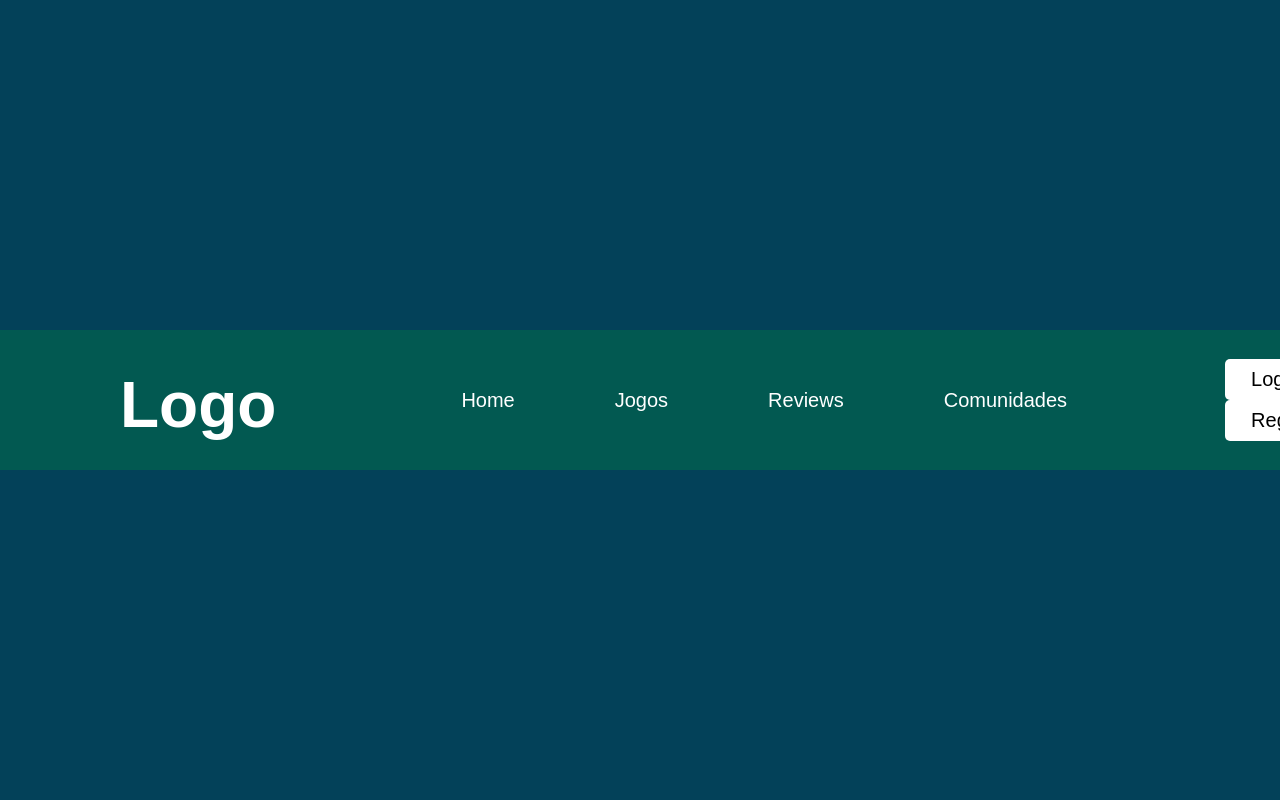
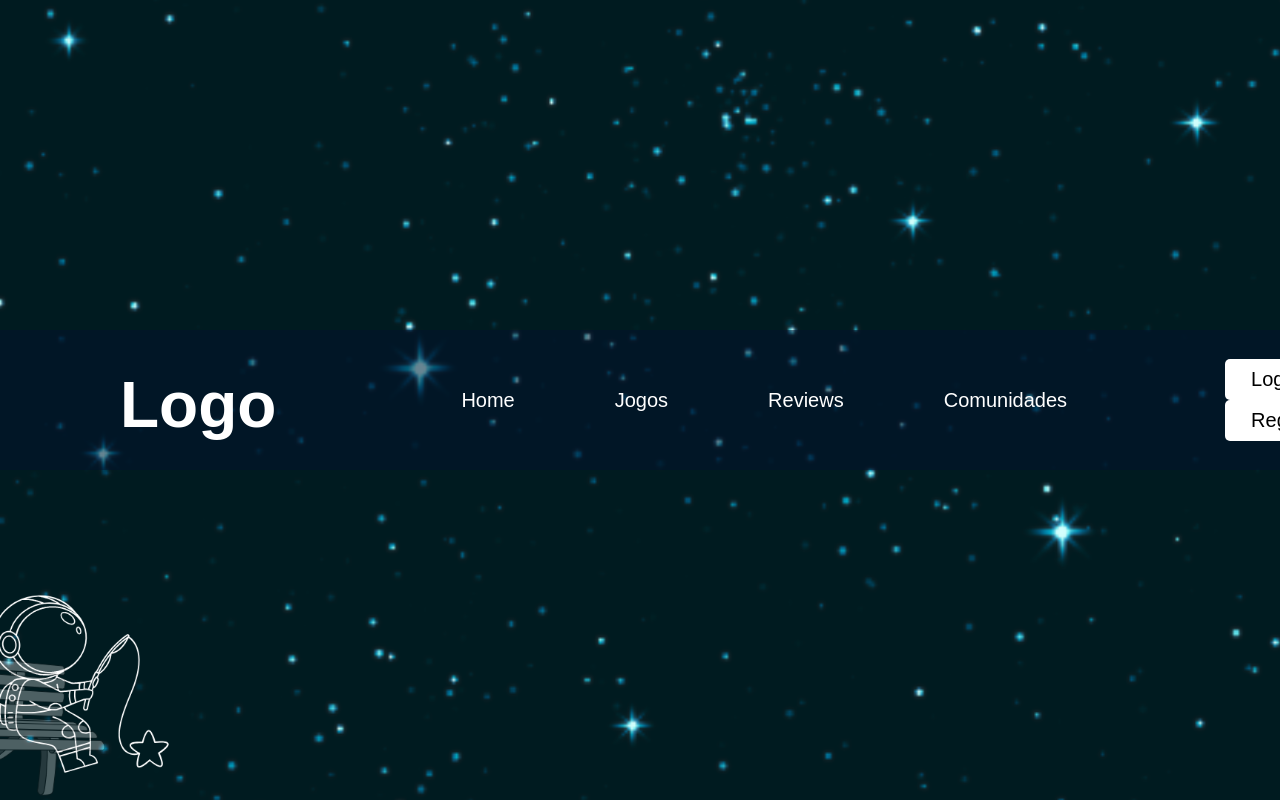
Before and after one commit to NathaelPedro/sitejogosprotifolio, a React (Vite) app: page / in a window 1280 px wide. Shown: the top 800 px of the page. Built offline with nearby package versions, Linux system fonts and the light colour scheme.

Commit message:
background

```diff
--- a/src/components/cabecalho.css
+++ b/src/components/cabecalho.css
@@ -5,7 +5,12 @@
 }
 
 body {
-    background: #034159;
+    background: #000000;
+    background-image: url(./Design\ Fundo.png);
+    background-size: cover;
+    background-repeat: no-repeat;
+    background-position: center;
+    background-attachment: fixed;
 }
 
 .topo {
@@ -14,7 +19,7 @@ body {
     justify-content: space-between;
     padding: 10px;
     margin: 20px auto;
-    background-color: #025951;
+    background-color: #03122e83;
     font-family: Arial, Helvetica, sans-serif;
     font-size: 20px;
     color: white;
@@ -46,6 +51,6 @@ ul {
 }
 
 li:hover {
-    background-color: #0cf25d36;
+    background-color: #0011ff44;
     border-radius: 5px;
 }
--- a/src/pages/login.html
+++ b/src/pages/login.html
@@ -4,6 +4,7 @@
     <meta charset="UTF-8">
     <link rel="icon" type="image/svg+xml" href="/vite.svg" />
     <meta name="viewport" content="width=device-width, initial-scale=1.0">
+    <link rel="stylesheet" href="../components/global.css">
     <link rel="stylesheet" href="../components/cabecalho.css">
     <title>Document</title>
 </head>
```
